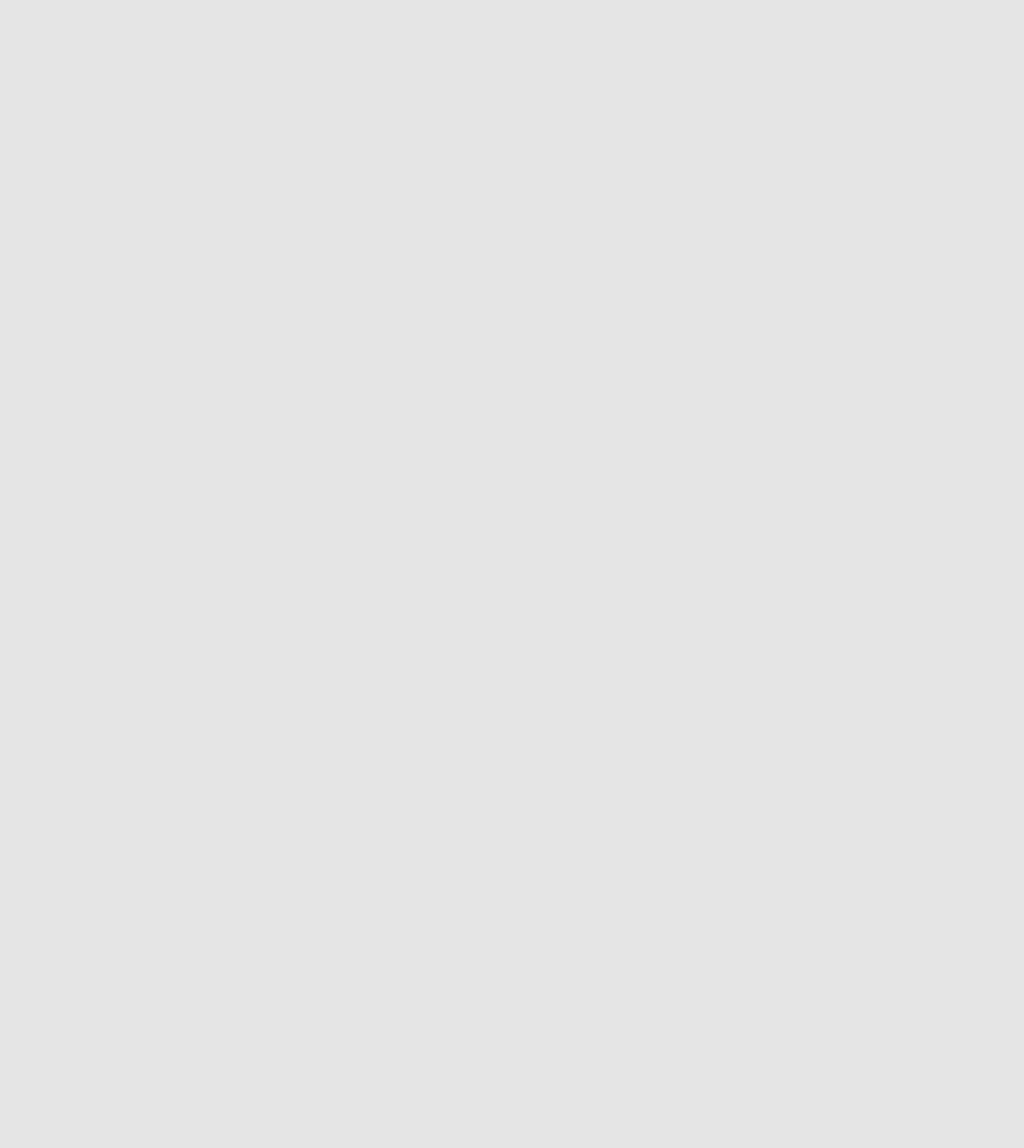
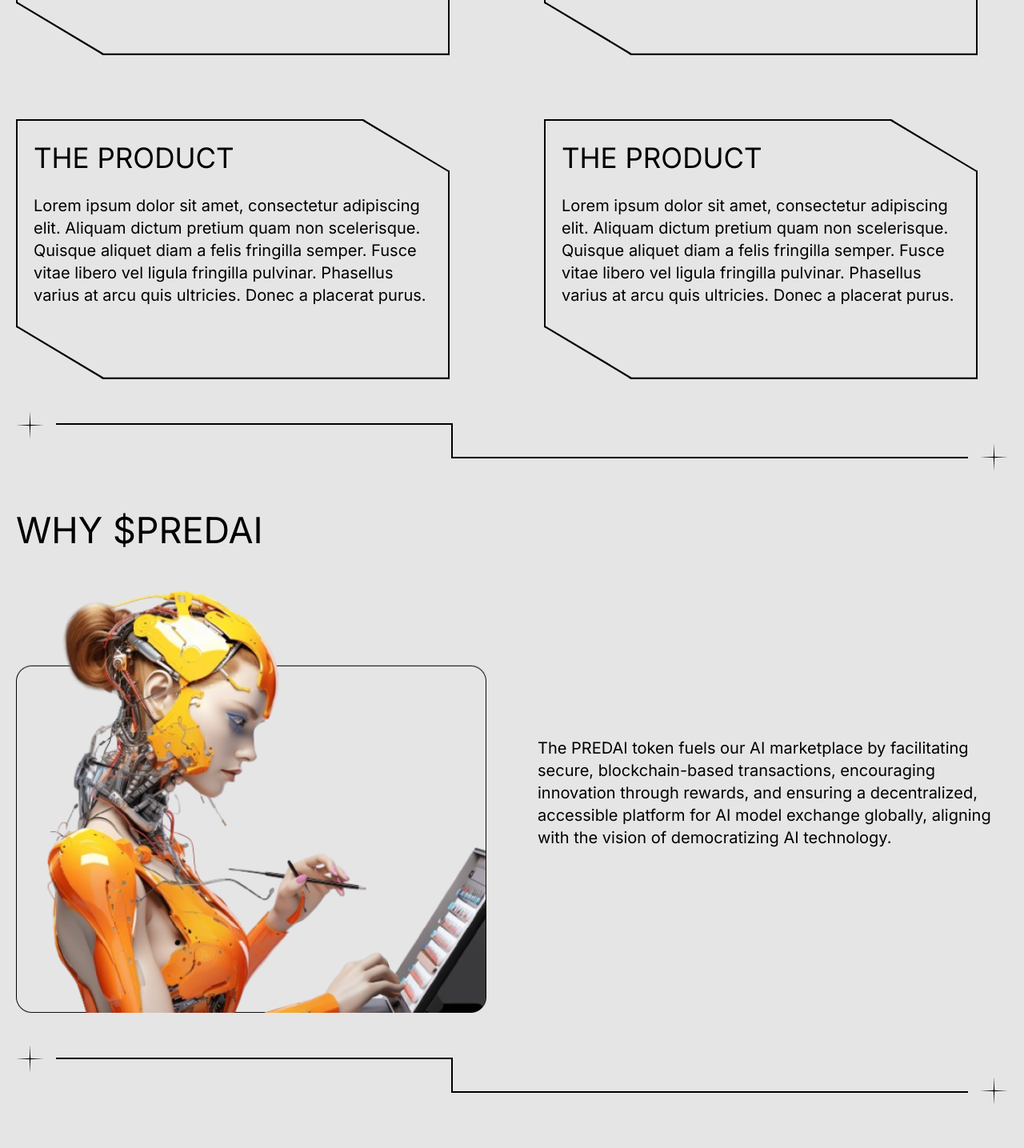
Before and after one commit to checkiamsiam/pred-ai-portfolio, a Next.js app: page / in a window 1280 px wide. Shown: the part 2408-3843 px from the top of the page at 80% size. Before the commit the page ends 2044 px from the top, so only its background shows below. Built offline with nearby package versions, Linux system fonts and the light colour scheme.

Commit message:
70% done

```diff
--- a/src/app/globals.css
+++ b/src/app/globals.css
@@ -11,3 +11,19 @@ body {
   color: var(--foreground-color);
   background: var(--background-color);
 }
+
+.curved-container {
+  position: relative;
+  clip-path: polygon(0 0, 80% 0%, 100% 20%, 100% 100%, 20% 100%, 0% 80%);
+  display: flex;
+  align-items: center;
+  justify-content: center;
+  background-color: var(--foreground-color);
+  z-index: 5;
+}
+
+.curved-body {
+  /* position: absolute; */
+  clip-path: polygon(0 0, 80% 0%, 100% 20%, 100% 100%, 20% 100%, 0% 80%);
+  z-index: 10;
+}
--- a/src/app/page.tsx
+++ b/src/app/page.tsx
@@ -2,6 +2,9 @@ import Header from "@/components/common/Header";
 import SectionDivider from "@/components/common/SectionDivider";
 import Banner from "@/pages/home/Banner";
 import OurVision from "@/pages/home/OurVision";
+import Roadmap from "@/pages/home/Roadmap";
+import TheProduct from "@/pages/home/TheProduct";
+import WhySpredAi from "@/pages/home/WhySpredAi";
 
 export default function Home() {
   return (
@@ -11,6 +14,11 @@ export default function Home() {
       <SectionDivider />
       <OurVision />
       <SectionDivider />
+      <TheProduct />
+      <SectionDivider />
+      <WhySpredAi />
+      <SectionDivider />
+      <Roadmap />
     </>
   );
 }
--- a/src/components/common/Header.tsx
+++ b/src/components/common/Header.tsx
@@ -1,7 +1,7 @@
 import Image from "next/image";
+import { MdMenu } from "react-icons/md";
 import Button from "../ui/Button";
 import Container from "./Container";
-// clip-path: polygon(0 0, 80% 0%, 100% 20%, 100% 100%, 20% 100%, 0% 80%);
 
 const Header = () => {
   return (
@@ -15,11 +15,16 @@ const Header = () => {
             <Button>WHY $PREDAI</Button>
             <Button>ROADMAP</Button>
             <Button transparent>INVESTOR INQUIERIES</Button>
-            <button className="h-11 w-11 bg-foreground rounded-full flex justify-center items-center">
+            <button className="h-11 w-11 bg-foreground rounded-full flex justify-center items-center hover:-translate-y-1 transition-all duration-300 ease-in-out">
               <Image src="/svg/telegram.svg" alt="send" width={24} height={24} />
             </button>
-            <button className="h-11 w-11 bg-foreground rounded-full flex justify-center items-center">
+            <button className="h-11 w-11 bg-foreground rounded-full flex justify-center items-center hover:-translate-y-1 transition-all duration-300 ease-in-out">
               <Image src="/svg/twitter.svg" alt="send" width={24} height={24} />
+            </button>
+          </div>
+          <div className="xl:hidden flex">
+            <button className="p-2">
+              <MdMenu className="text-2xl" />
             </button>
           </div>
         </nav>
--- a/src/components/ui/Button.tsx
+++ b/src/components/ui/Button.tsx
@@ -5,7 +5,7 @@ const Button = ({ children, transparent = false }: { children: React.ReactNode;
   return (
     <button
       className={cn(
-        "min-h-11 min-w-36 px-5  rounded-full flex justify-center items-center",
+        "min-h-11 min-w-36 px-5  rounded-full flex justify-center items-center hover:animate-pulse ",
         transparent ? "border-2 border-foreground" : "bg-foreground"
       )}
     >
--- a/src/pages/home/OurVision.tsx
+++ b/src/pages/home/OurVision.tsx
@@ -17,7 +17,7 @@ const OurVision = () => {
             adoption, envisioning a future where AI&apos;s transformative power is universally accessible.
           </p>
           <div>
-            <button className="bg-foreground rounded-2xl  flex  justify-center items-center md:h-16 md:w-56 px-5 py-3">
+            <button className="bg-foreground rounded-2xl  flex  justify-center items-center md:h-16 md:w-56 px-5 py-3 hover:animate-pulse">
               <span className="text-background">OPEN DAPP</span>
             </button>
           </div>
--- /dev/null
+++ b/src/pages/home/ProductCard.tsx
@@ -0,0 +1,17 @@
+const ProductCard = () => {
+  return (
+    <div>
+      <div className="xl:w-[542px] xl:h-[325px] lg:w-[450px] lg:h-[300px] curved-container sm:w-full sm:h-[250]  border-2 border-foreground">
+        <div className="curved-body xl:w-[538px] xl:h-[321px] lg:w-[446px] lg:h-[296px] sm:w-full sm:h-[246px]  bg-background p-5  pb-10 ">
+          <h1 className="uppercase xl:text-[35px] lg:text-[25px] text-[20px] sm:mb-5 mb-2">The Product</h1>
+          <p className="xl:text-xl">
+            Lorem ipsum dolor sit amet, consectetur adipiscing elit. Aliquam dictum pretium quam non scelerisque. Quisque aliquet diam a felis
+            fringilla semper. Fusce vitae libero vel ligula fringilla pulvinar. Phasellus varius at arcu quis ultricies. Donec a placerat purus.
+          </p>
+        </div>
+      </div>
+    </div>
+  );
+};
+
+export default ProductCard;
--- /dev/null
+++ b/src/pages/home/Roadmap.tsx
@@ -0,0 +1,15 @@
+import Container from "@/components/common/Container";
+
+const Roadmap = () => {
+  return (
+    <Container>
+      <div>
+        <div className="xl:mb-10 mb-5">
+          <h1 className="uppercase xl:text-[45px] lg:text-[35px] text-[25px] ">The ROADMAP</h1>
+        </div>
+      </div>
+    </Container>
+  );
+};
+
+export default Roadmap;
--- /dev/null
+++ b/src/pages/home/TheProduct.tsx
@@ -0,0 +1,23 @@
+import Container from "@/components/common/Container";
+import ProductCard from "./ProductCard";
+
+const TheProduct = () => {
+  return (
+    <Container>
+      <div>
+        <div className="xl:mb-10 mb-5">
+          <h1 className="uppercase xl:text-[45px] lg:text-[35px] text-[25px] ">The Product</h1>
+        </div>
+
+        <div className="grid lg:grid-cols-2 grid-cols-1 sm:gap-20 gap-5">
+          <ProductCard />
+          <ProductCard />
+          <ProductCard />
+          <ProductCard />
+        </div>
+      </div>
+    </Container>
+  );
+};
+
+export default TheProduct;
--- /dev/null
+++ b/src/pages/home/WhySpredAi.tsx
@@ -0,0 +1,25 @@
+import Container from "@/components/common/Container";
+import Image from "next/image";
+
+const WhySpredAi = () => {
+  return (
+    <Container>
+      <div className="">
+        <h1 className="uppercase xl:text-[45px] lg:text-[35px] text-[25px] ">WHY $PREDAI</h1>
+      </div>
+      <div className="flex lg:flex-row flex-col  lg:gap-16 md:gap-10">
+        <div className="flex justify-center lg:w-1/2 w-full">
+          <Image src="/img/whySpredai.png" alt="our-vision" width={593} height={575} />
+        </div>
+        <div className="lg:w-1/2 w-full flex justify-center items-center">
+          <p className="xl:text-xl mt-5">
+            The PREDAI token fuels our AI marketplace by facilitating secure, blockchain-based transactions, encouraging innovation through rewards,
+            and ensuring a decentralized, accessible platform for AI model exchange globally, aligning with the vision of democratizing AI technology.
+          </p>
+        </div>
+      </div>
+    </Container>
+  );
+};
+
+export default WhySpredAi;
```
Also changed, not shown: public/img/card-border.png (added), public/img/whySpredai.png (added).
